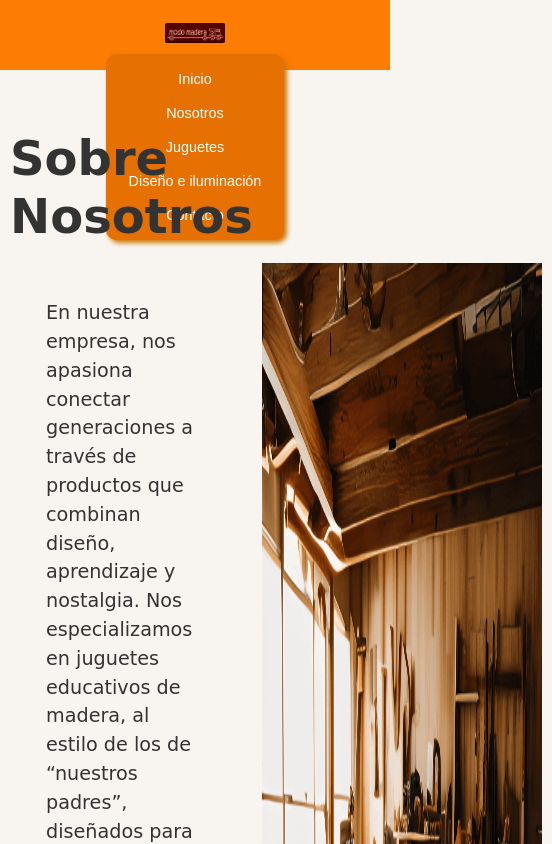
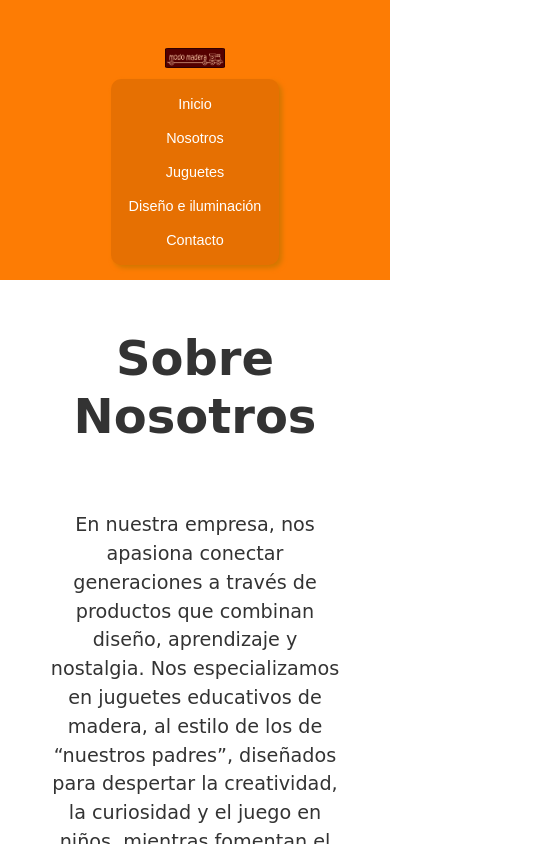
Before and after one commit to ismaross/prueba_modomadera, a plain HTML site: page pages/nosotros.html in a window 390 px wide. Shown: the top 844 px of the page, 552 px wide, since content can reach past the window. Drawn offline with nearby package versions, Linux system fonts and the light colour scheme; a web font is replaced by a local one.

```diff
--- a/pages/nosotros.html
+++ b/pages/nosotros.html
@@ -39,7 +39,7 @@
   </header>
     <main class="main_nosotros">
 
-            <h2 class="nosotros" style="margin-top: 60px; margin-left: 10px;">Sobre Nosotros</h2>
+            <h2 class="nosotros" >Sobre Nosotros</h2>
 
           <div class="contenido">
 
@@ -53,7 +53,8 @@
                 <p>Desde nuestros talleres, enviamos a todo el país, asegurándonos de que cada producto llegue a tu puerta con el mismo cuidado con el que fue creado.</p>
             </div>
 
-            <img class="taller" src="../img/taller.png" alt="imagen del taller de la empresa">
+            <div class="taller"><img src="../img/taller.png" alt="imagen del taller de la empresa"></div>
+
           </div>
 
 
--- a/styles/Styles.SCSS
+++ b/styles/Styles.SCSS
@@ -62,12 +62,15 @@
 
 .main_nosotros{
 
+    .nosotros{
 
-    .nosotros{
       font-family: "Chilanka", cursive;
       font-style: normal;
       font-weight: bold;
       font-size: 3rem;
+      padding-top: 30px;
+      margin: 20px;
+
       }
 
    .contenido{
@@ -81,10 +84,18 @@
         font-size: 1.2rem;
 
     }
+
+
+
       .taller{
+          padding: 10px;
+
+          img{
             width: 300px;
             height: auto;
-      padding: 10px;
+            border-radius: 10px;
+            box-shadow: 10px 10px 10px 0 rgba(20, 20, 20, 0.3);
+      }
     }
     }
 }
@@ -96,14 +107,16 @@
 // diseño galería de imágenes (juguetes - diseño_iluminación)
 
 .main_galeria{
+  height: 300px;
+
+
   .h2_fuente{
     font-family: "Chilanka", cursive;
-        font-weight: 600;
     font-style: normal;
     font-size: 3rem;
+    font-weight: 600;
   }
 
-height: 300px;
   .galeria{
     display: grid;
     grid-template-columns: repeat(auto-fill, minmax(200px, 1fr));
@@ -124,6 +137,28 @@
 
         &:hover{
           transform: scale(1.05);
+        }
+
+        /* Estilo para el texto descriptivo */
+.descripcion {
+  position: absolute;
+  bottom: 10px;
+  left: 10px;
+  right: 10px;
+  background-color: rgba(0, 0, 0, 0.7);
+  color: #fff;
+  padding: 5px 10px;
+  border-radius: 5px;
+  font-size: 14px;
+  opacity: 0; /* Oculto por defecto */
+  transform: translateY(20px);
+  transition: opacity 0.3s ease, transform 0.3s ease;
+  pointer-events: none;
+}
+
+.foto:hover .descripcion {
+  opacity: 1;
+  transform: translateY(0); /* Aparece al pasar el mouse */
 }
     }
 
@@ -192,34 +227,34 @@
 
 // Media Queries
 
+  // nosotros
+
+
   @media screen and (max-width: 1200px) {
-    header .encabezado {
+
+    .nosotros{
+      text-align: center;
+
+    }
+  .contenido{
+    flex-direction: column;
+    text-align: center;
+  }
+  }
+
+
+// galería
+
+/*.main_galeria{
+  .galeria{
+  display: flex;
   flex-direction: column;
   text-align: center;
 
 
-      .logo img {
-        width: 50px;
   }
-    }
+}*/
 
-    .menu ul {
-      flex-direction: column;
-
-      li {
-        margin: 5px 0;
-
-        a {
-          padding: 10px;
-        }
-      }
-    }
-    .banner{
-      flex-direction: column;
-      text-align: center;
-      margin-top: 200px;
-    }
-  }
 
   @media screen and (max-width: 768px) {
     .banner {
@@ -242,6 +277,8 @@
       }
     }
   }
+
+
 
   @media screen and (max-width: 480px) {
     header .encabezado {
--- a/styles/_menu_nav.scss
+++ b/styles/_menu_nav.scss
@@ -11,11 +11,16 @@
   }
 
   header {
+    transition: 0.5s;
+
     background-color: $primary-color;
-    color: white;
+
+    color: rgb(252, 249, 249);
     height: 70px;
 
     .encabezado {
+
+
       display: flex;
       justify-content: center;
       align-items: center;
@@ -24,7 +29,7 @@
 
       .logo {
 
-          padding: 10px;
+          padding: 5px;
 
         img {
           width: 200px;
@@ -66,3 +71,57 @@
       }
     }
   }
+
+  //media querrys
+
+  @media screen and (max-width: 1200px) {
+
+    header {
+      height: 280px;
+      transition: 0.5s;
+
+        .encabezado {
+          justify-content: center;
+          align-items: center;
+          text-align: center;
+
+        flex-direction: column;
+
+        height: 200px;
+
+        .logo{
+          translate: 0px 50px;
+          padding: 10px;
+
+        }
+
+        .menu{
+          translate: 0px 50px;
+          padding: 10px;
+        }
+
+
+
+
+
+        .menu ul {
+        flex-direction: column;
+
+        li {
+        margin: 5px 0;
+
+        a {
+          padding: 10px;
+        }
+      }
+    }
+
+  }
+
+    .banner{
+      flex-direction: column;
+      text-align: center;
+      margin-top: 200px;
+    }
+  }
+  }
--- a/styles/_variables.scss
+++ b/styles/_variables.scss
@@ -1,6 +1,6 @@
 /* Variables*/
 $primary-color: #fd7c04;
-$secondary-color: #f8f5f1;
+$secondary-color: #ffffff;
 $text-color: #333;
 $link-color: #007bff;
 $link-hover-color: darken($link-color, 10%);
```
Also changed, not shown: index.html (+4 -1 lines), pages/juguetes.html (+7 -0 lines), styles/styles.css, 1 other file. Lines whose indentation alone changed are shown as unchanged.
